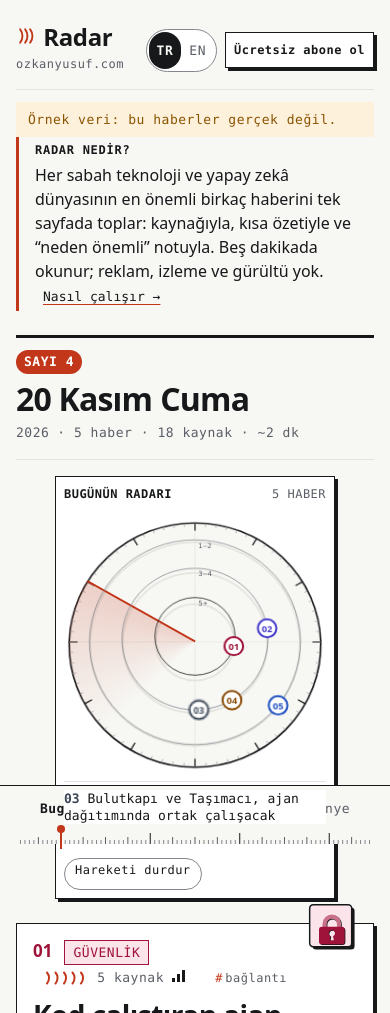
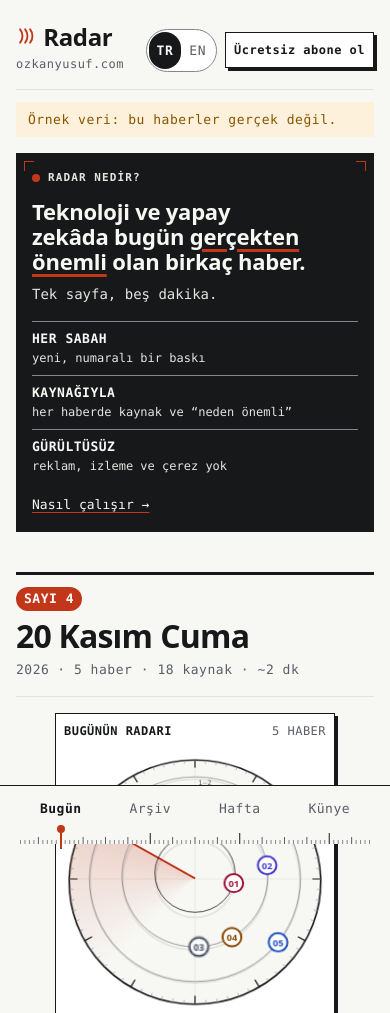
Before and after one commit to ysfzkn/radar-ai-news, an Astro site in the folder site/: page / in a window 390 px wide. Shown: the top 1013 px of the page. Built offline with nearby package versions, Linux system fonts and the light colour scheme; Astro itself is replaced by a stand-in of ours; a web font is replaced by a local one.

Commit message:
fix: keep the phone dial above the scope; redraw the home page's introduction as an ink plate
The header is a view-transition layer, so the dial fixed inside it sat under the
scope's own layers on a phone.

Co-Authored-By: Claude Fable 5.2 <noreply@anthropic.com>

```diff
--- a/site/src/components/Pitch.astro
+++ b/site/src/components/Pitch.astro
@@ -1,5 +1,6 @@
 ---
-// What Radar is, said once at the top of the home page, for a reader who has just arrived.
+// What Radar is, said once at the top of the home page, for a reader who has just arrived: an ink
+// plate with the statement, and three facts as instrument cells.
 import { COPY } from "../lib/copy";
 import { routes } from "../lib/routes";
 import type { Lang } from "../lib/schema";
@@ -9,10 +10,22 @@ interface Props {
 }
 const { lang } = Astro.props;
 const { pitch } = COPY[lang];
+const [before, marked, after] = pitch.lead;
 ---
 
-<p class="pitch">
-  <strong class="pitch-label">{pitch.label}</strong>
-  <span class="pitch-text">{pitch.text}</span>
+<section class="pitch" aria-label={pitch.label}>
+  <p class="pitch-label">{pitch.label}</p>
+  <p class="pitch-lead">{before}<em>{marked}</em>{after}</p>
+  <p class="pitch-sub">{pitch.sub}</p>
+  <ul class="pitch-specs">
+    {
+      pitch.specs.map((s) => (
+        <li>
+          <b>{s.k}</b>
+          {s.v}
+        </li>
+      ))
+    }
+  </ul>
   <a class="pitch-more" href={routes[lang].about}>{pitch.more} →</a>
-</p>
+</section>
--- a/site/src/lib/copy.ts
+++ b/site/src/lib/copy.ts
@@ -6,7 +6,14 @@ export interface Copy {
   siteName: string;
   tagline: string;
   /** What Radar is, in two sentences, at the top of the home page. */
-  pitch: { label: string; text: string; more: string };
+  pitch: {
+    label: string;
+    /** The statement, in three parts: the middle one is underlined in the accent. */
+    lead: [string, string, string];
+    sub: string;
+    specs: { k: string; v: string }[];
+    more: string;
+  };
   nav: { today: string; archive: string; week: string; about: string };
   /** The name of the dial that holds those four links. */
   navLabel: string;
@@ -195,7 +202,13 @@ export const COPY: Record<Lang, Copy> = {
     tagline: "Günün teknoloji ve yapay zekâ haberleri. Beş dakika, gürültü yok.",
     pitch: {
       label: "Radar nedir?",
-      text: "Her sabah teknoloji ve yapay zekâ dünyasının en önemli birkaç haberini tek sayfada toplar: kaynağıyla, kısa özetiyle ve “neden önemli” notuyla. Beş dakikada okunur; reklam, izleme ve gürültü yok.",
+      lead: ["Teknoloji ve yapay zekâda bugün ", "gerçekten önemli", " olan birkaç haber."],
+      sub: "Tek sayfa, beş dakika.",
+      specs: [
+        { k: "Her sabah", v: "yeni, numaralı bir baskı" },
+        { k: "Kaynağıyla", v: "her haberde kaynak ve “neden önemli”" },
+        { k: "Gürültüsüz", v: "reklam, izleme ve çerez yok" },
+      ],
       more: "Nasıl çalışır",
     },
     nav: { today: "Bugün", archive: "Arşiv", week: "Hafta", about: "Künye" },
@@ -452,7 +465,13 @@ export const COPY: Record<Lang, Copy> = {
     tagline: "The day's tech and AI news. Five minutes, no noise.",
     pitch: {
       label: "What is Radar?",
-      text: "Each morning it gathers the few tech and AI stories that matter on one page: with the source, a short summary and a “why it matters” note. A five-minute read; no ads, no tracking, no noise.",
+      lead: ["The few tech and AI stories that ", "really matter", " today."],
+      sub: "One page, five minutes.",
+      specs: [
+        { k: "Every morning", v: "a new, numbered edition" },
+        { k: "Sourced", v: "a source and a “why it matters” on every story" },
+        { k: "No noise", v: "no ads, no tracking, no cookies" },
+      ],
       more: "How it works",
     },
     nav: { today: "Today", archive: "Archive", week: "Week", about: "About" },
--- a/site/src/styles/base.css
+++ b/site/src/styles/base.css
@@ -341,6 +341,13 @@ a:hover {
     font-size: 0.75rem;
   }
 
+  /* The header is a layer of its own (it has a view-transition-name), so the dial fixed inside it
+     is only as high as the header: lift the header above the page's own layers (the scope). */
+  .top {
+    position: relative;
+    z-index: 40;
+  }
+
   .dial {
     position: fixed;
     right: 0;
@@ -467,32 +474,142 @@ a.lang-part:focus-visible {
 }
 
 /* An empty state: a dashed frame and a comment's slashes, in the label face. */
-/* What Radar is, once, at the top of the home page (Pitch.astro): a short paragraph hung on an
-   accent rule, with its question as a mono label. */
+/* What Radar is, once, at the top of the home page (Pitch.astro): an ink plate like the scope's
+   readout, with the statement in the display face and three facts as instrument cells. */
 .pitch {
-  margin: 0 0 var(--space-5);
-  padding: var(--space-1) 0 var(--space-1) var(--space-4);
-  border-left: 3px solid var(--accent);
-  max-width: 40rem;
-  font-size: 1rem;
-  line-height: 1.5;
+  position: relative;
+  margin: var(--space-4) 0 var(--space-6);
+  padding: var(--space-5) var(--space-5) var(--space-4);
+  background: var(--ink);
+  color: var(--bg);
+}
+
+/* Corner ticks, as on a gauge plate. */
+.pitch::before,
+.pitch::after {
+  content: "";
+  position: absolute;
+  top: 0.5rem;
+  width: 0.625rem;
+  height: 0.625rem;
+  border-top: 1.5px solid var(--accent);
+}
+
+.pitch::before {
+  left: 0.5rem;
+  border-left: 1.5px solid var(--accent);
+}
+
+.pitch::after {
+  right: 0.5rem;
+  border-right: 1.5px solid var(--accent);
 }
 
 .pitch-label {
-  display: block;
-  margin-bottom: var(--space-1);
+  display: flex;
+  align-items: center;
+  gap: 0.5rem;
+  margin: 0 0 var(--space-3);
+  color: var(--line);
+  font-family: var(--font-label);
+  font-size: 0.6875rem;
+  font-weight: 700;
+  letter-spacing: 0.1em;
+  text-transform: uppercase;
+}
+
+.pitch-label::before {
+  content: "";
+  width: 0.5rem;
+  height: 0.5rem;
+  border-radius: 50%;
+  background: var(--accent);
+}
+
+.pitch-lead {
+  margin: 0;
+  max-width: 22em;
+  font-family: var(--font-display);
+  font-size: clamp(1.375rem, 5.2vw, 2rem);
+  font-weight: 700;
+  line-height: 1.15;
+  letter-spacing: -0.01em;
+  text-wrap: balance;
+}
+
+.pitch-lead em {
+  font-style: normal;
+  text-decoration: underline;
+  text-decoration-color: var(--accent);
+  text-decoration-thickness: 0.14em;
+  text-underline-offset: 0.16em;
+}
+
+.pitch-sub {
+  margin: var(--space-2) 0 0;
+  color: var(--line);
+  font-family: var(--font-label);
+  font-size: 0.875rem;
+}
+
+.pitch-specs {
+  display: grid;
+  grid-template-columns: repeat(3, 1fr);
+  margin: var(--space-4) 0 0;
+  padding: 0;
+  border-top: 1px solid var(--control-border);
+  list-style: none;
+}
+
+.pitch-specs li {
+  padding: var(--space-3) var(--space-3) var(--space-1) 0;
   font-family: var(--font-label);
   font-size: 0.75rem;
-  font-weight: 700;
-  letter-spacing: 0.06em;
+  line-height: 1.4;
+  color: var(--line);
+}
+
+.pitch-specs li + li {
+  padding-left: var(--space-3);
+  border-left: 1px solid var(--control-border);
+}
+
+.pitch-specs b {
+  display: block;
+  margin-bottom: 0.125rem;
+  color: var(--bg);
+  font-size: 0.8125rem;
+  letter-spacing: 0.04em;
   text-transform: uppercase;
 }
 
 .pitch-more {
-  margin-left: var(--space-2);
+  display: inline-block;
+  margin-top: var(--space-3);
+  color: var(--bg);
   font-family: var(--font-label);
   font-size: 0.8125rem;
-  white-space: nowrap;
+  text-decoration-color: var(--accent);
+}
+
+@media (max-width: 39.99em) {
+  .pitch {
+    padding: var(--space-4);
+  }
+
+  .pitch-specs {
+    grid-template-columns: 1fr;
+  }
+
+  .pitch-specs li,
+  .pitch-specs li + li {
+    padding: var(--space-2) 0;
+    border-left: 0;
+  }
+
+  .pitch-specs li + li {
+    border-top: 1px solid var(--control-border);
+  }
 }
 
 .empty {
```
